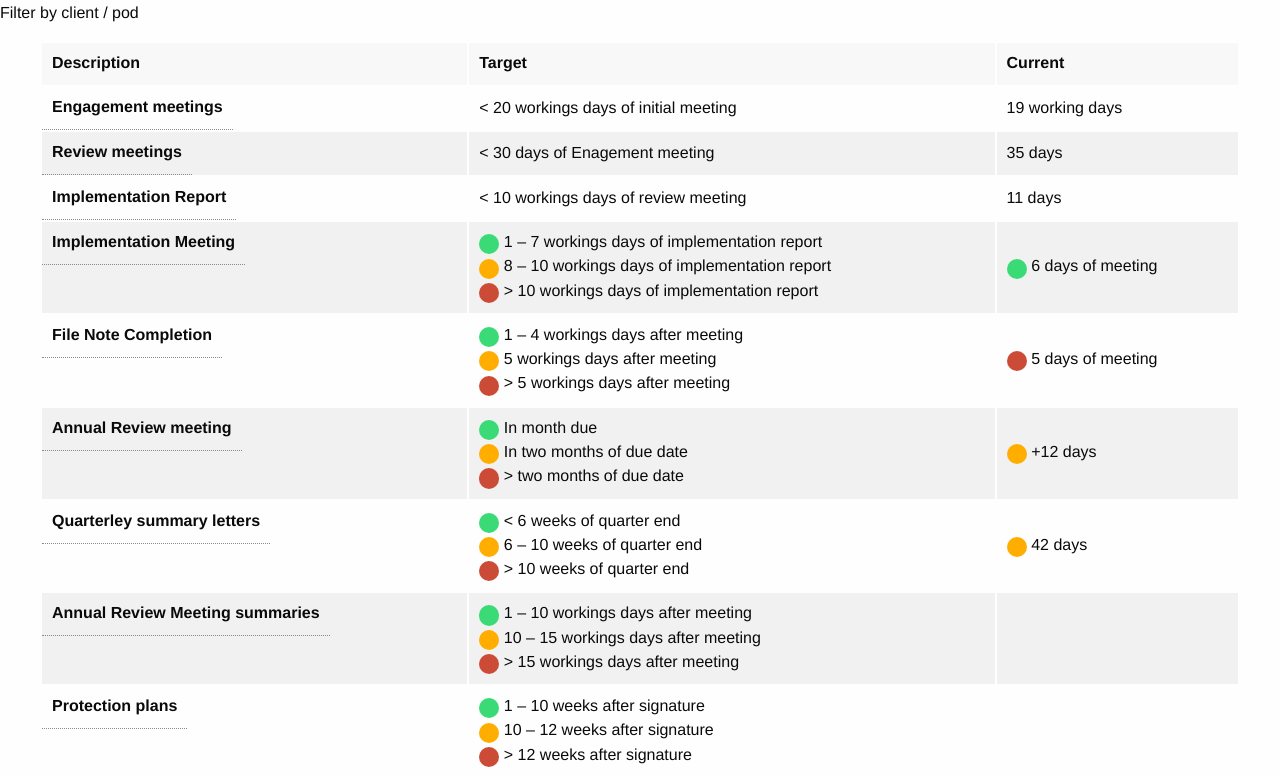
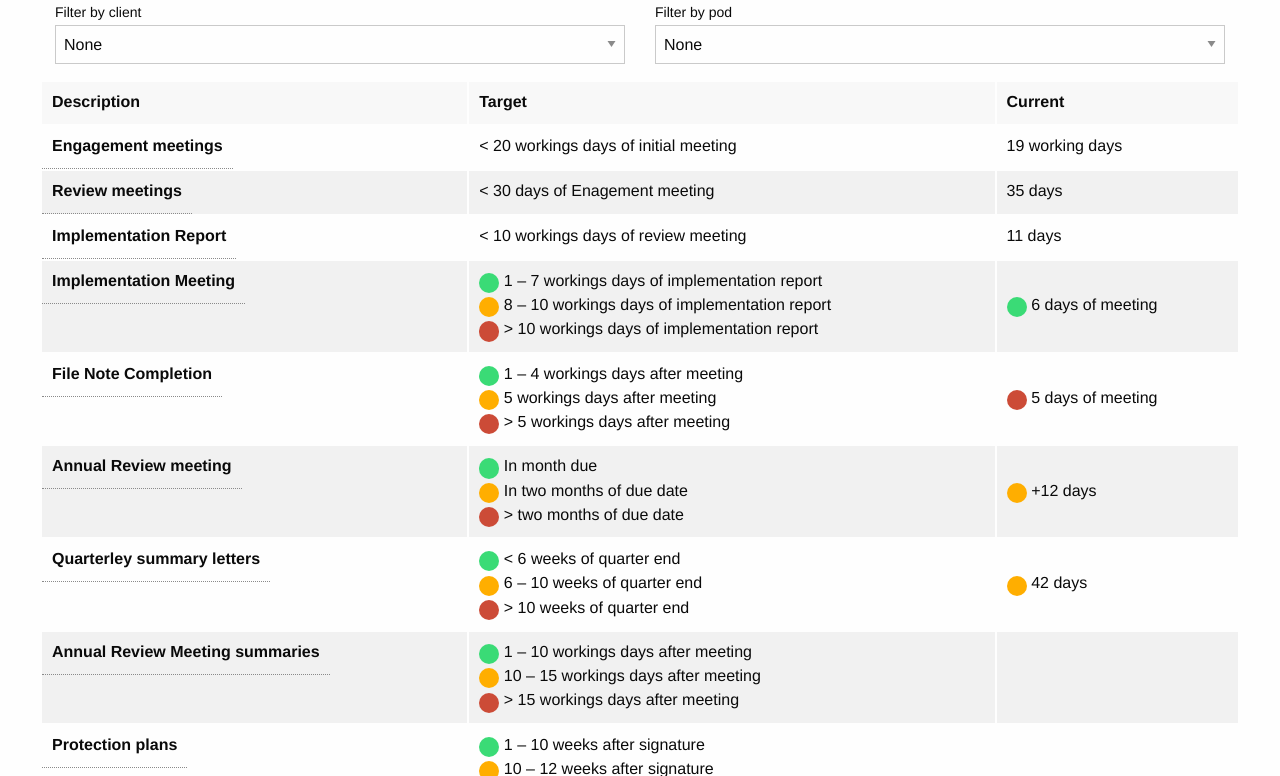
Before and after one commit to philyboysmith/842-mockup, a plain HTML site: page metrics-dashboard.html in a window 1280 px wide. Shown: the part 130-906 px from the top of the page. Drawn offline with Linux system fonts and the light colour scheme.

Commit message:
add new stuff

```diff
--- a/metrics-dashboard.html
+++ b/metrics-dashboard.html
@@ -24,7 +24,7 @@
               <li><a href="todo.html">To do item</a></li>
             </ul>
           </li>
-          <li><a href="#">Management Dashboards</a></li>
+          <li><a href="/metrics-dashboard.html">Management Dashboards</a></li>
         </ul>
       </div>
     </div>
@@ -36,7 +36,27 @@
       </div>
     </div>
 
-    <p>Filter by client / pod</p>
+    <div class="row">
+      <div class="large-6 columns">
+        <label>Filter by client
+          <select>
+            <option>None</option>
+            <option value="husker">eightfourtwo</option>
+            <option value="starbuck">amillionmonkeys ltd</option>
+            <option value="hotdog">Bob Marston</option>
+          </select>
+        </label>
+      </div>
+      <div class="large-6 columns">
+        <label>Filter by pod
+          <select>
+            <option>None</option>
+            <option value="husker">Claire / Georgina</option>
+            <option value="starbuck">Sinead / Ben</option>
+          </select>
+        </label>
+      </div>
+    </div>
 
     <div class="row">
       <table class="table">
```
Also changed, not shown: inc/header.html (+1 -1 lines), index.html (+1 -1 lines), todo-adhoc-form.html (+1 -1 lines), todo-everyones-tasks.html (+1 -1 lines), todo-my-tasks.html (+1 -1 lines), todo-template-form.html (+1 -1 lines), todo.html (+1 -1 lines), 1 other file.
